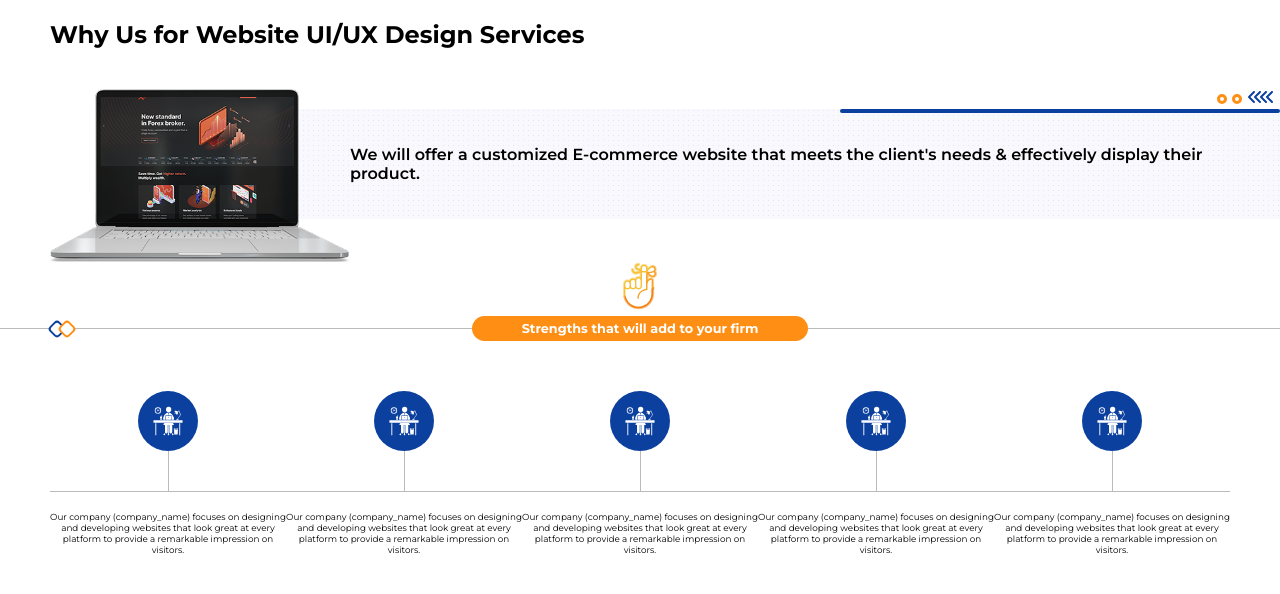
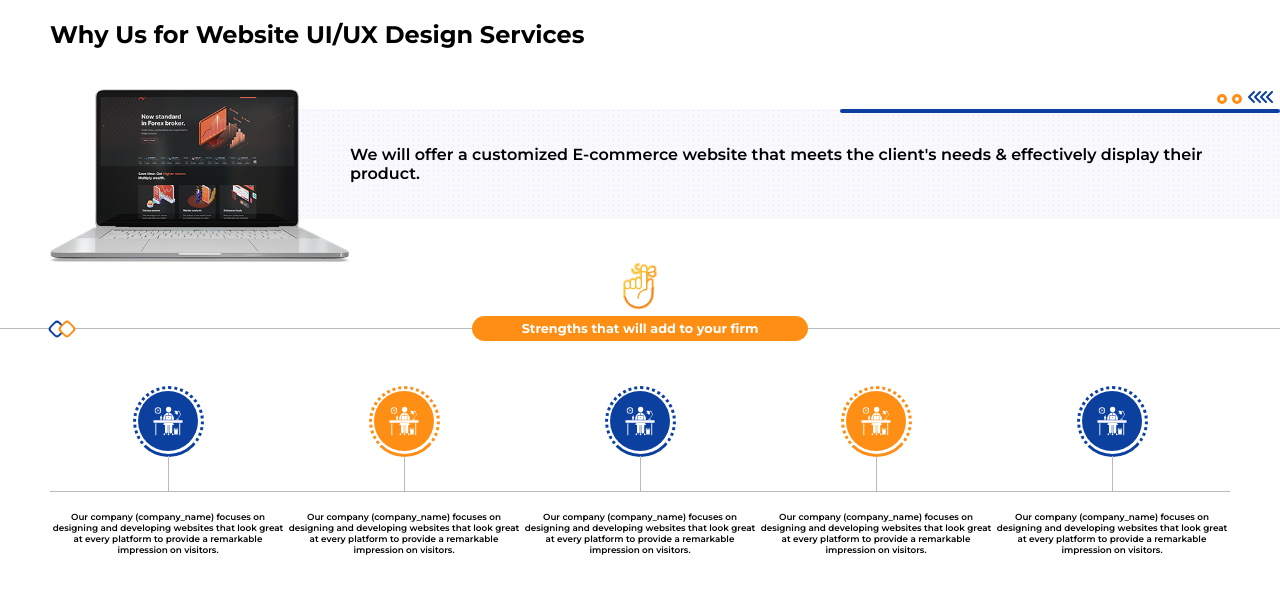
Before and after one commit to mkskaushalya/ELZIANAGRO_Task, a plain HTML site: page index.html in a window 1280 px wide. Drawn offline with Linux system fonts and the light colour scheme.

Commit message:
Update style.css

```diff
--- a/css/style.css
+++ b/css/style.css
@@ -176,19 +176,40 @@ section .cont .right p{
 #services .service-line .service-card .ico-sec{
     height: 60px;
     width: 60px;
-    background-color: var(--blue);
     display: flex;
     align-items: center;
     justify-content: center;
     border-radius: 50%;
     position: relative;
 }
+#services .service-line .service-card:nth-child(odd) .ico-sec{
+    background-color: var(--blue);
+}
+#services .service-line .service-card:nth-child(even) .ico-sec{
+    background-color: var(--orange);
+}
+#services .service-line .service-card .ico-sec::after{
+    content: "";
+    width: 65px;
+    height: 65px;
+    border-radius: 50%;
+    position: absolute;
+
+}
+#services .service-line .service-card:nth-child(odd) .ico-sec::after{
+    border: 3px dotted var(--blue);
+    border-bottom: 3px solid var(--blue);
+}
+#services .service-line .service-card:nth-child(even) .ico-sec::after{
+    border: 3px dotted var(--orange);
+    border-bottom: 3px solid var(--orange);
+}
 #services .service-line .service-card::after{
     content: "";
     width: 1px;
     position: absolute;
-    height: 40px;
-    top: 60px;
+    height: 35px;
+    top: 65px;
     background-color: #bbb;
 
 }
@@ -196,8 +217,8 @@ section .cont .right p{
     max-width: 30px;
     max-height: 30px;
     fill: #fff;
+}
 
-}
 #services .service-line .service-card .description{
     height: 80px;
     display: flex;
@@ -207,4 +228,5 @@ section .cont .right p{
 #services .service-line .service-card .description p{
     font-size: 0.55rem;
     text-align: center;
+    font-weight: 600;
 }
```
